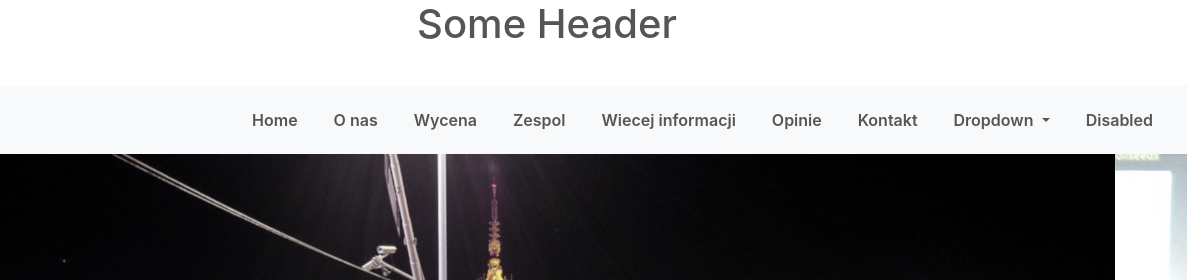
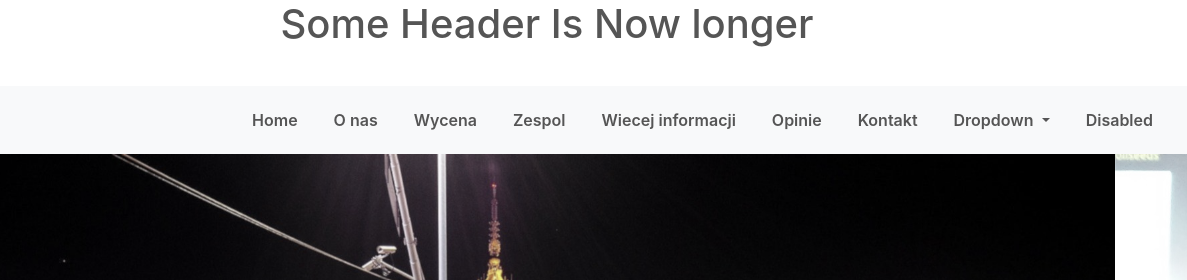
Before and after one commit to lasercatcodes/kevin, a plain HTML site: page index.html in a window 1280 px wide. Shown: the top 280 px of the page, 93-1280 px from the left. Drawn offline with nearby package versions, Linux system fonts and the light colour scheme.

Commit message:
Longer header

```diff
--- a/index.html
+++ b/index.html
@@ -12,7 +12,7 @@
 <body>
 <!-- Navigation bar -->
 <section id="nav-bar">
-  <h1>Some Header</h1>
+  <h1>Some Header Is Now longer</h1>
   <nav class="navbar navbar-expand-lg navbar-light bg-light">
   <a class="navbar-brand" href="#"><img src="img/logo.png"></a>
   <button class="navbar-toggler" type="button" data-toggle="collapse" data-target="#navbarSupportedContent" aria-controls="navbarSupportedContent" aria-expanded="false" aria-label="Toggle navigation">
```
